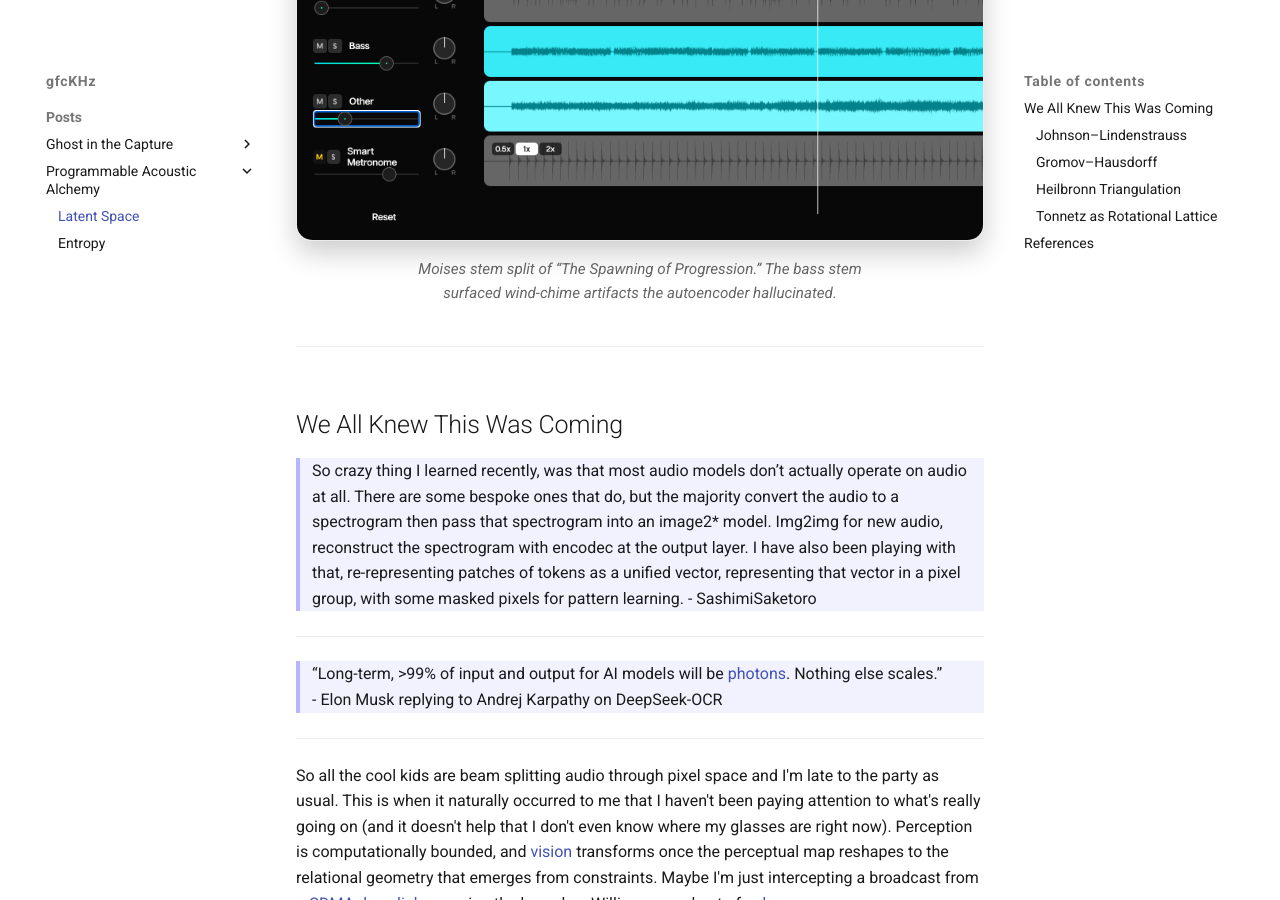
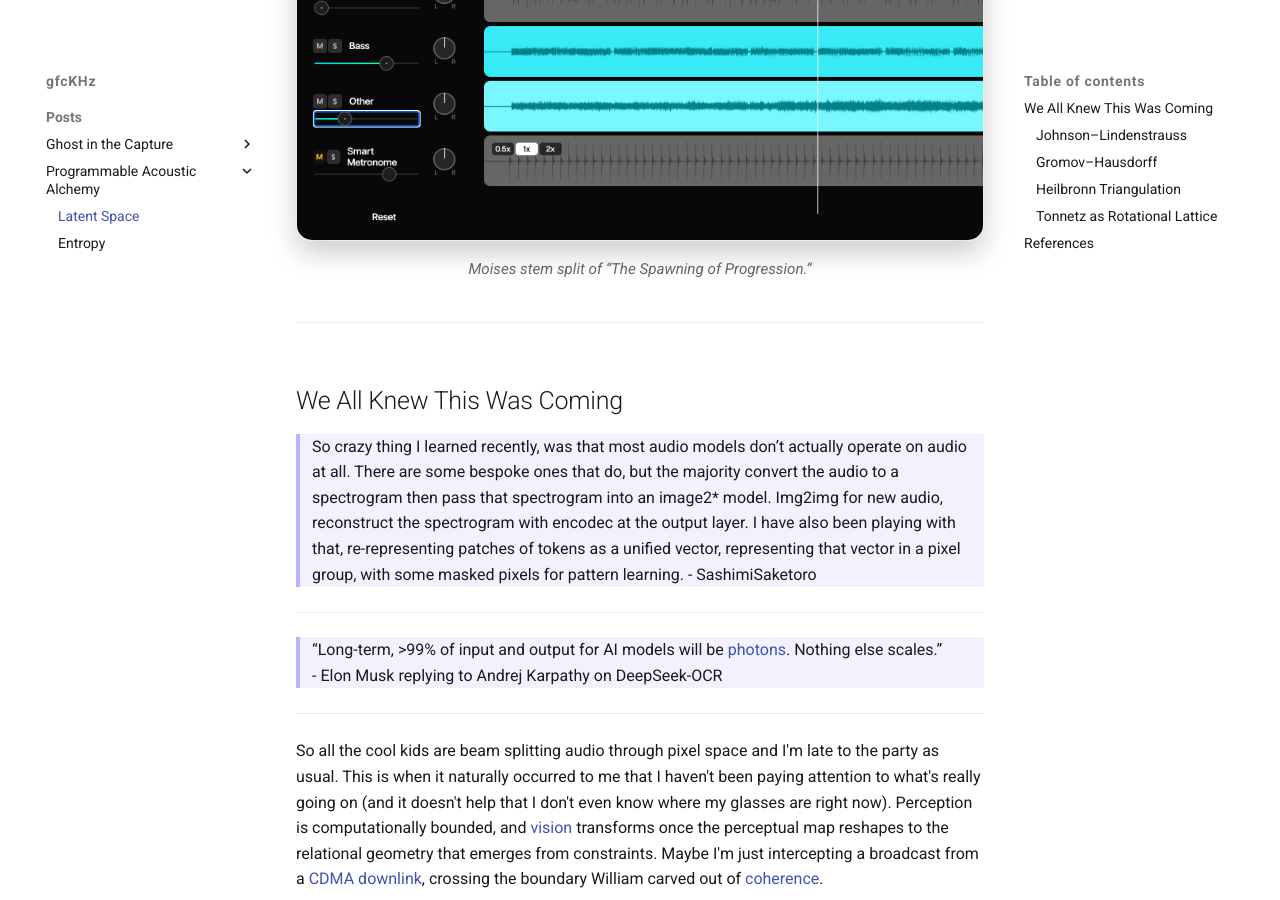
Before and after one commit to gfcKHz/gfcKHz.github.io, an MkDocs documentation site: the page built from docs/posts/space.md, in a window 1280 px wide and 900 px high, scrolled down 673 px. Built offline with MkDocs 1.6.1 and Material for MkDocs 9.7.7, drawn with Linux system fonts in a browser that asks for light colours; some web fonts are replaced.

Commit message:
Space Edit

```diff
--- a/docs/posts/space.md
+++ b/docs/posts/space.md
@@ -12,7 +12,7 @@
 
 <figure class="moises-figure">
   <img src="../../assets/moises.png" alt="Moises stem-splitting output highlighting reconstruction artifacts" />
-  <figcaption>Moises stem split of “The Spawning of Progression.” The bass stem surfaced wind-chime artifacts the autoencoder hallucinated.</figcaption>
+  <figcaption>Moises stem split of “The Spawning of Progression.”</figcaption>
 </figure>
 
 ---
```
